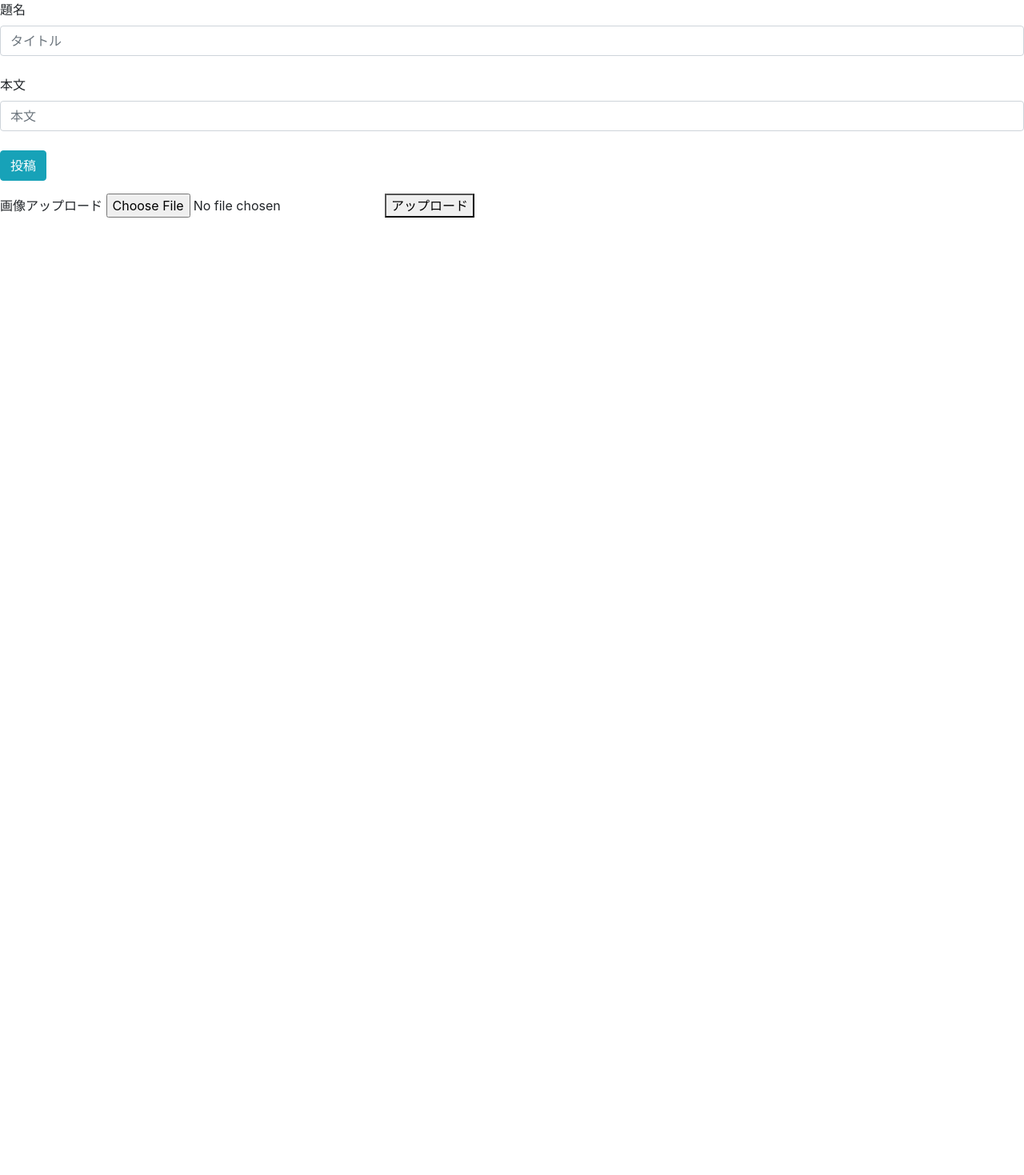
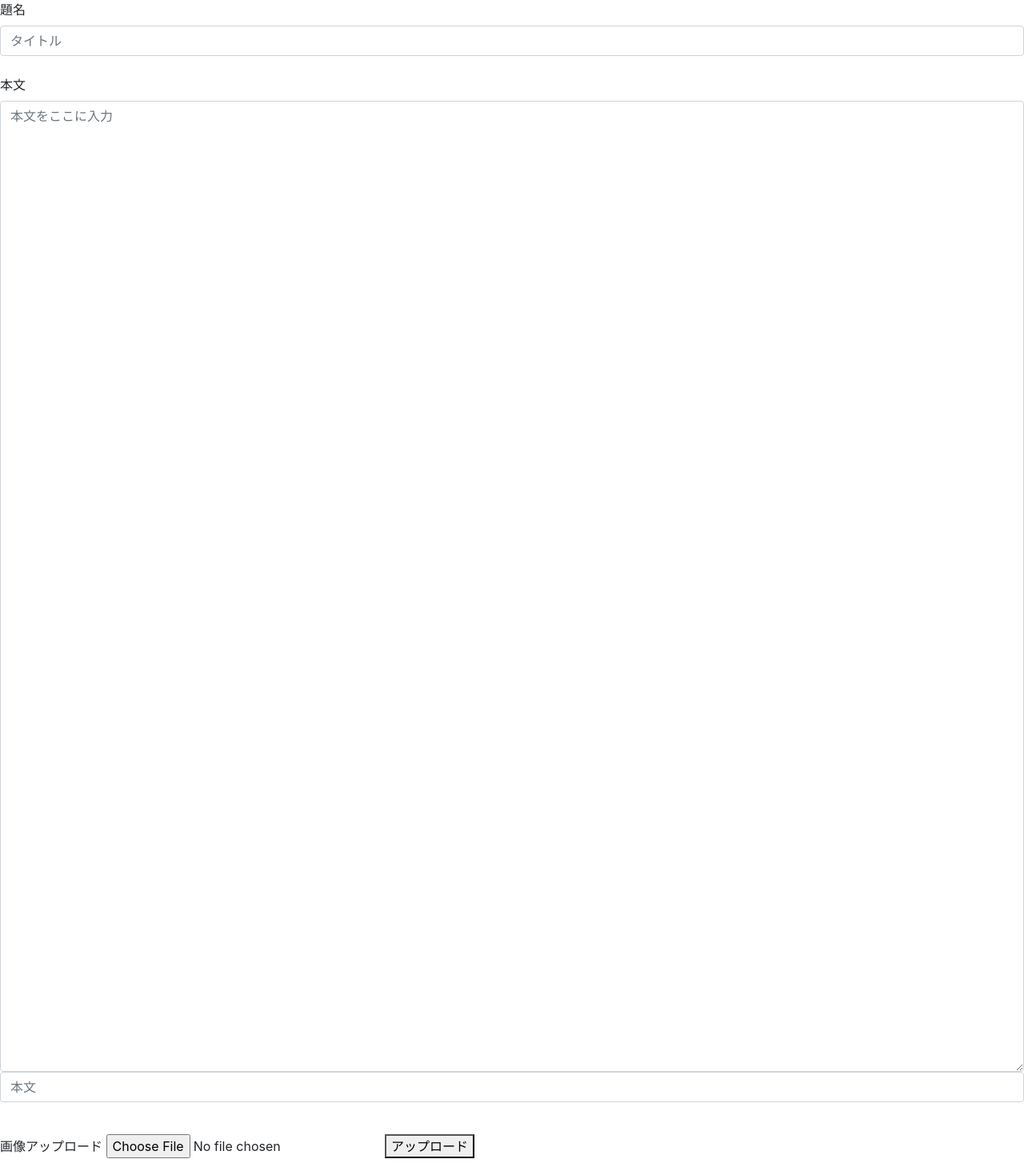
Before and after one commit to pr-ueeda/kenshu-back, a PHP site: page /features/article/article_post.php in a window 1280 px wide. Shown: the whole page at 80% size. Before the commit the page ends 272 px from the top, so only its background shows below. Run offline with PHP 8.4, Linux system fonts and the light colour scheme; some libraries are stand-ins or nearby versions.

```diff
--- a/html/features/article/article_post.php
+++ b/html/features/article/article_post.php
@@ -45,8 +45,8 @@ if (isset($_POST['posts'])) {
     <label>題名</label>
     <input type="text" id="title" name="title" class="form-control" placeholder="タイトル"><br>
     <label>本文</label>
+    <textarea id="body" name="body" class="form-control" rows="50" cols="80" placeholder="本文をここに入力"></textarea>
     <input type="text" id="body" name="body" class="form-control" placeholder="本文"><br>
-    <button name="posts" id="posts" type="submit" class="btn btn-info">投稿</button>
 </form>
 <form id="upload_form">
     <label>画像アップロード</label>
```
Also changed, not shown: html/features/article/upload.php (line endings or trailing spaces).
